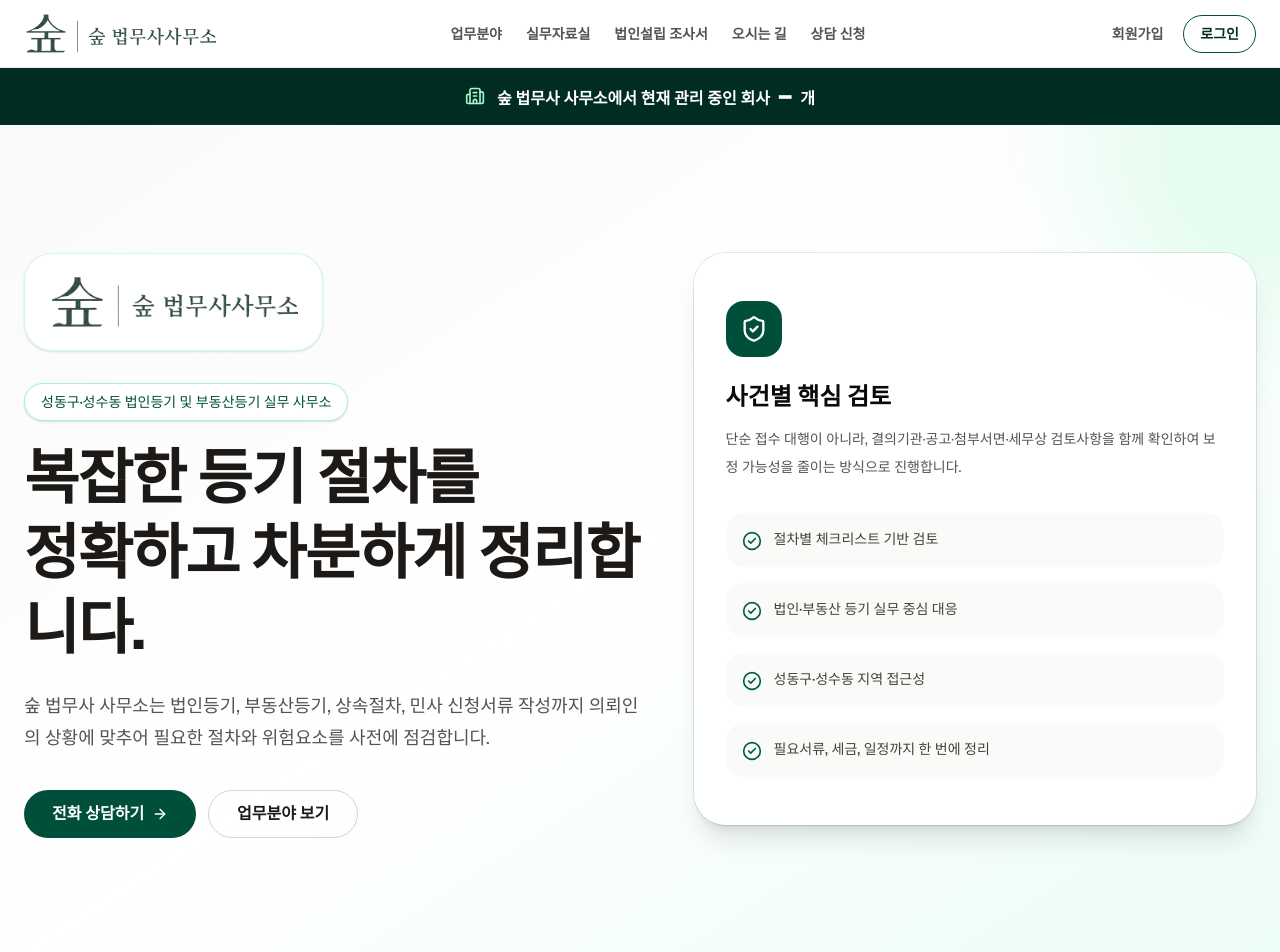
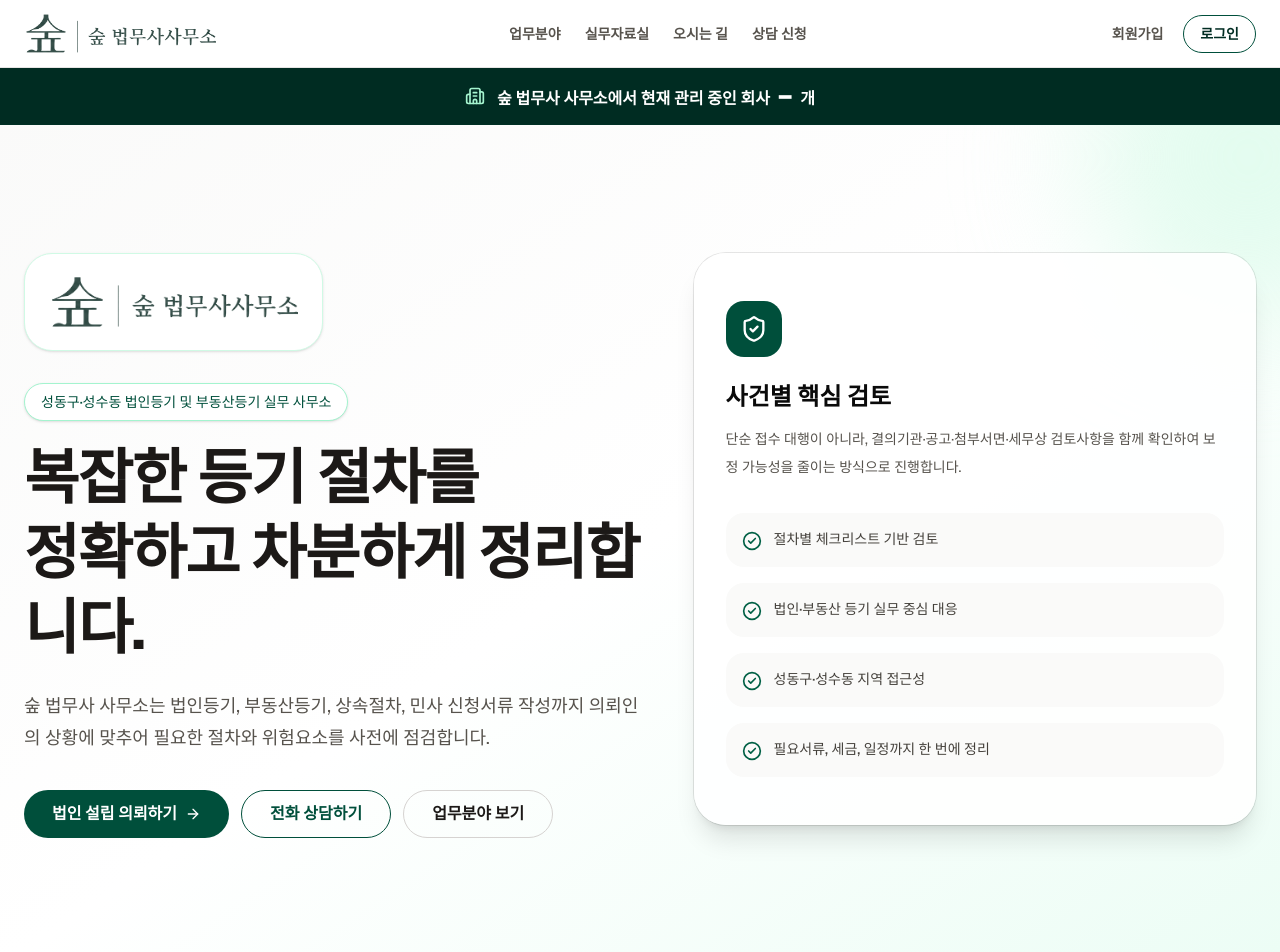
Before and after one commit to Hwang-baeik/soop-law-homepage, a Next.js app: page / in a window 1280 px wide. Shown: the top 952 px of the page. Built offline with nearby package versions, Linux system fonts and the light colour scheme; no server answers; the database is empty.

Commit message:
Feature incorporation requests on the homepage

```diff
--- a/app/page.tsx
+++ b/app/page.tsx
@@ -102,12 +102,18 @@ export default function SoopLawOfficeHomepage() {
                 {office.name}는 법인등기, 부동산등기, 상속절차, 민사 신청서류 작성까지
                 의뢰인의 상황에 맞추어 필요한 절차와 위험요소를 사전에 점검합니다.
               </p>
-              <div className="mt-9 flex flex-col gap-3 sm:flex-row">
+              <div className="mt-9 flex flex-col gap-3 sm:flex-row sm:flex-wrap">
+                <Link
+                  href="/incorporation"
+                  className="inline-flex min-h-12 items-center justify-center gap-2 rounded-full bg-emerald-900 px-7 text-base font-bold text-white transition hover:bg-emerald-950 focus-visible:outline-2 focus-visible:outline-offset-4 focus-visible:outline-emerald-900"
+                >
+                  법인 설립 의뢰하기 <ArrowRight className="size-4 shrink-0" aria-hidden="true" />
+                </Link>
                 <a
                   href="tel:02-6956-8683"
-                  className="inline-flex h-12 items-center justify-center rounded-full bg-emerald-900 px-7 text-base font-semibold text-white transition hover:bg-emerald-950"
+                  className="inline-flex h-12 items-center justify-center rounded-full border border-emerald-900 px-7 text-base font-semibold text-emerald-900 transition hover:bg-emerald-50"
                 >
-                  전화 상담하기 <ArrowRight className="ml-2 h-4 w-4" />
+                  전화 상담하기
                 </a>
                 <a href="#services" className="inline-flex h-12 items-center justify-center rounded-full border border-stone-300 px-7 text-base font-semibold hover:bg-stone-100">
                   업무분야 보기
@@ -327,9 +333,6 @@ export default function SoopLawOfficeHomepage() {
                 아래 내용을 작성하면 입력하신 내용이 이메일 형식으로 정리되어 사무소 메일로 발송됩니다.
               </p>
             </div>
-            <Link href="/incorporation" className="mt-5 inline-flex min-h-11 items-center gap-2 rounded-full border border-emerald-800 px-5 text-sm font-semibold text-emerald-900 hover:bg-emerald-50">
-              법인설립 기초조사서 작성 <ArrowRight className="size-4" aria-hidden="true" />
-            </Link>
             <ConsultationForm />
           </div>
         </section>
--- a/components/site-header.tsx
+++ b/components/site-header.tsx
@@ -77,7 +77,6 @@ export function SiteHeader() {
         <nav aria-label="주요 메뉴" className="hidden items-center gap-6 text-sm font-semibold text-stone-600 lg:flex">
           <Link href="/#services" className="hover:text-emerald-900">업무분야</Link>
           <Link href="/board" className="hover:text-emerald-900">실무자료실</Link>
-          <Link href="/incorporation" className="hover:text-emerald-900">법인설립 조사서</Link>
           <Link href="/#location" className="hover:text-emerald-900">오시는 길</Link>
           <Link href="/#consultation" className="hover:text-emerald-900">상담 신청</Link>
           {loggedIn && <Link href={workspaceHref} className="hover:text-emerald-900">{workspaceLabel}</Link>}
@@ -97,7 +96,6 @@ export function SiteHeader() {
       <nav aria-label="모바일 주요 메뉴" className="flex gap-1 overflow-x-auto border-t border-stone-100 px-4 py-2 text-sm font-semibold text-stone-600 lg:hidden">
         <Link href="/#services" className="whitespace-nowrap rounded-full px-3 py-1.5 hover:bg-stone-100">업무분야</Link>
         <Link href="/board" className="whitespace-nowrap rounded-full px-3 py-1.5 hover:bg-stone-100">실무자료실</Link>
-        <Link href="/incorporation" className="whitespace-nowrap rounded-full px-3 py-1.5 hover:bg-stone-100">법인설립 조사서</Link>
         <Link href="/#consultation" className="whitespace-nowrap rounded-full px-3 py-1.5 hover:bg-stone-100">상담 신청</Link>
         {loggedIn && <Link href={workspaceHref} className="whitespace-nowrap rounded-full px-3 py-1.5 hover:bg-stone-100">{workspaceLabel}</Link>}
         {!loggedIn && <Link href="/signup" className="whitespace-nowrap rounded-full px-3 py-1.5 hover:bg-stone-100 sm:hidden">회원가입</Link>}
```
